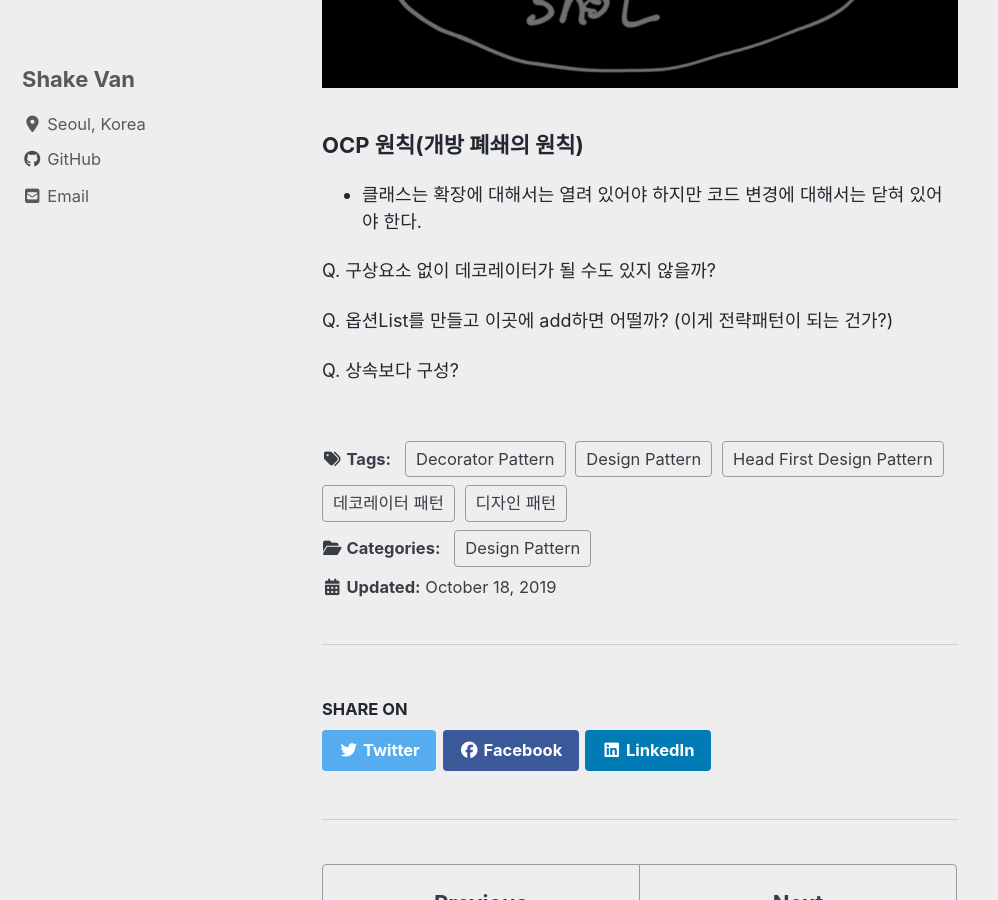
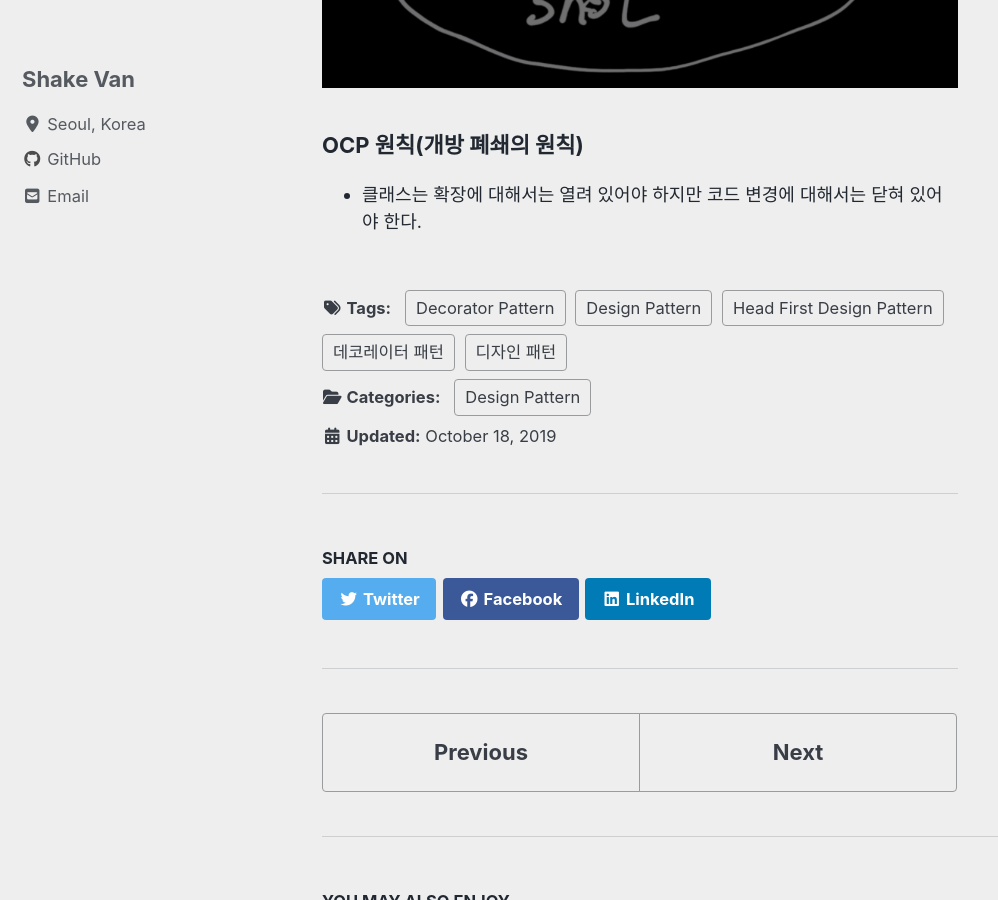
Before and after one commit to vsh123/vsh123.github.io, a Jekyll site: the page built from _posts/2019-10-18-decorate-pattern.md, in a window 1280 px wide and 900 px high, scrolled down 3158 px. Shown: the whole window, without its empty margins (0-998 px from the left). Built offline with Jekyll 4.4.1, drawn with Linux system fonts in a browser that asks for light colours; cached includes are drawn as plain includes; nearby versions of some CDN libraries.

Commit message:
fix: 일부 글 수정

```diff
--- a/_posts/2019-10-18-decorate-pattern.md
+++ b/_posts/2019-10-18-decorate-pattern.md
@@ -93,9 +93,3 @@ public class DecorateOption extends Beverage {
 ### OCP 원칙(개방 폐쇄의 원칙)
 
 - 클래스는 확장에 대해서는 열려 있어야 하지만 코드 변경에 대해서는 닫혀 있어야 한다.
-
-Q. 구상요소 없이 데코레이터가 될 수도 있지 않을까?
-
-Q. 옵션List를 만들고 이곳에 add하면 어떨까? (이게 전략패턴이 되는 건가?)
-
-Q. 상속보다 구성?
```
Also changed, not shown: _posts/2019-10-14-spring-boot-parameter-type.md (+6 -1 lines), 3 other files.
